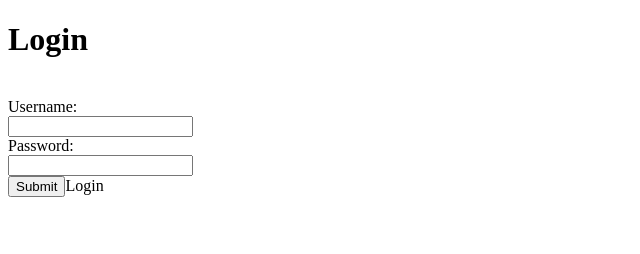
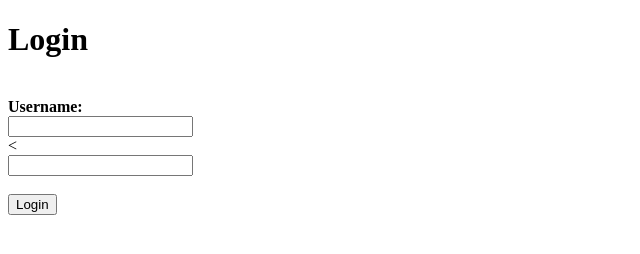
Before and after one commit to iamneo-production/ecabcbbddabb305677701bfdbccbfebeddone, a plain HTML site: page public/index.html in a window 1280 px wide. Shown: the whole page, without its empty margins (0-640 px from the left). Drawn offline with Linux system fonts and the light colour scheme.

Commit message:
Backup Commit

```diff
--- a/public/index.html
+++ b/public/index.html
@@ -11,15 +11,16 @@
 <body>
   <div>
     <br>
-    Username:
+  <label><strong>Username:</strong></label>
     <br>
   <input type="text" name="text">
   <br>
-  Password:
+  <label><</label>
   <br>
-  <input type="text" name="text">
-  <br>
-  <input type="submit" name="button">Login
+  <input type="password" name="text">
+  <br><br>
+  <input type="submit" name="button" value="Login">
+
 </div>
 </body>
 </html>
```
